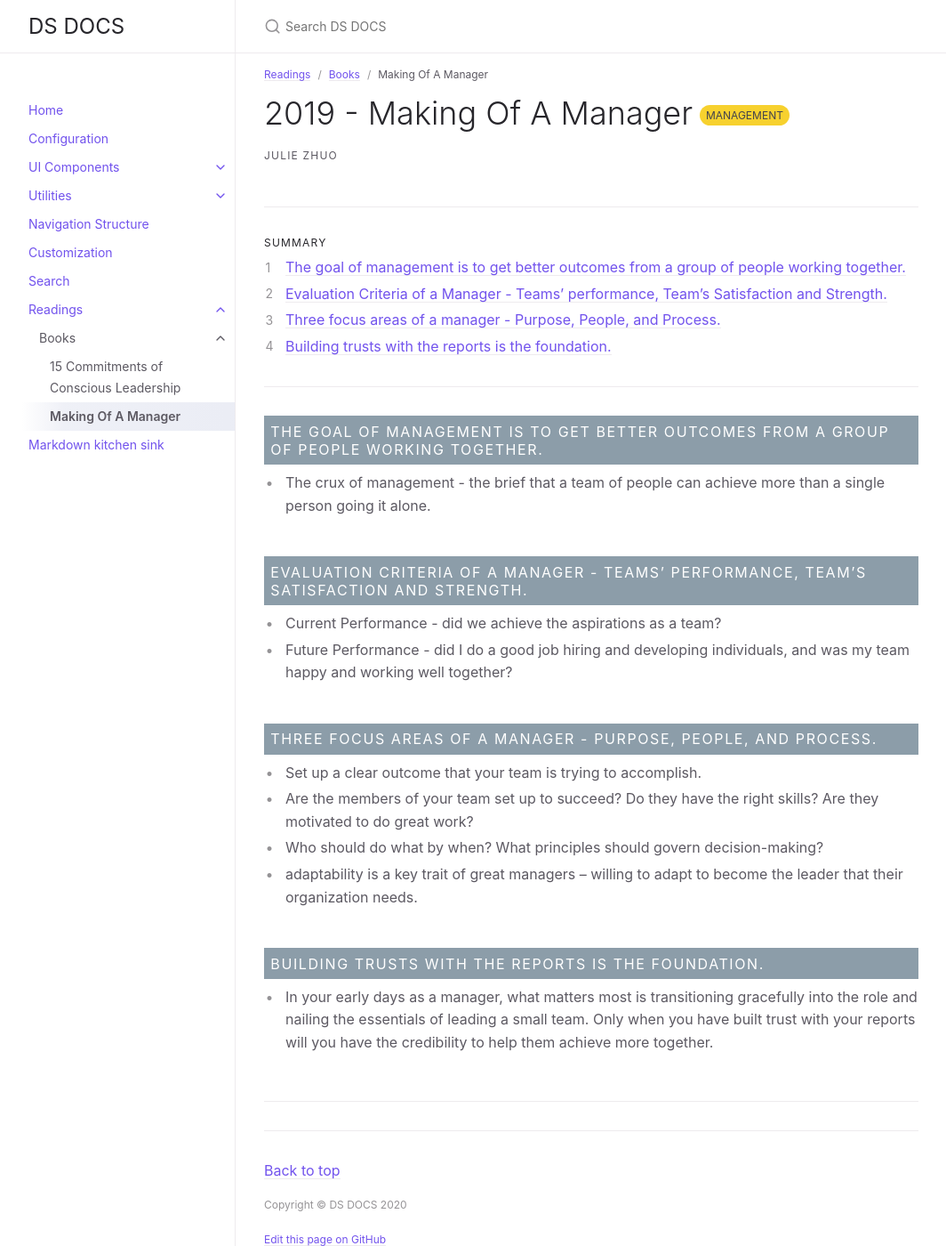
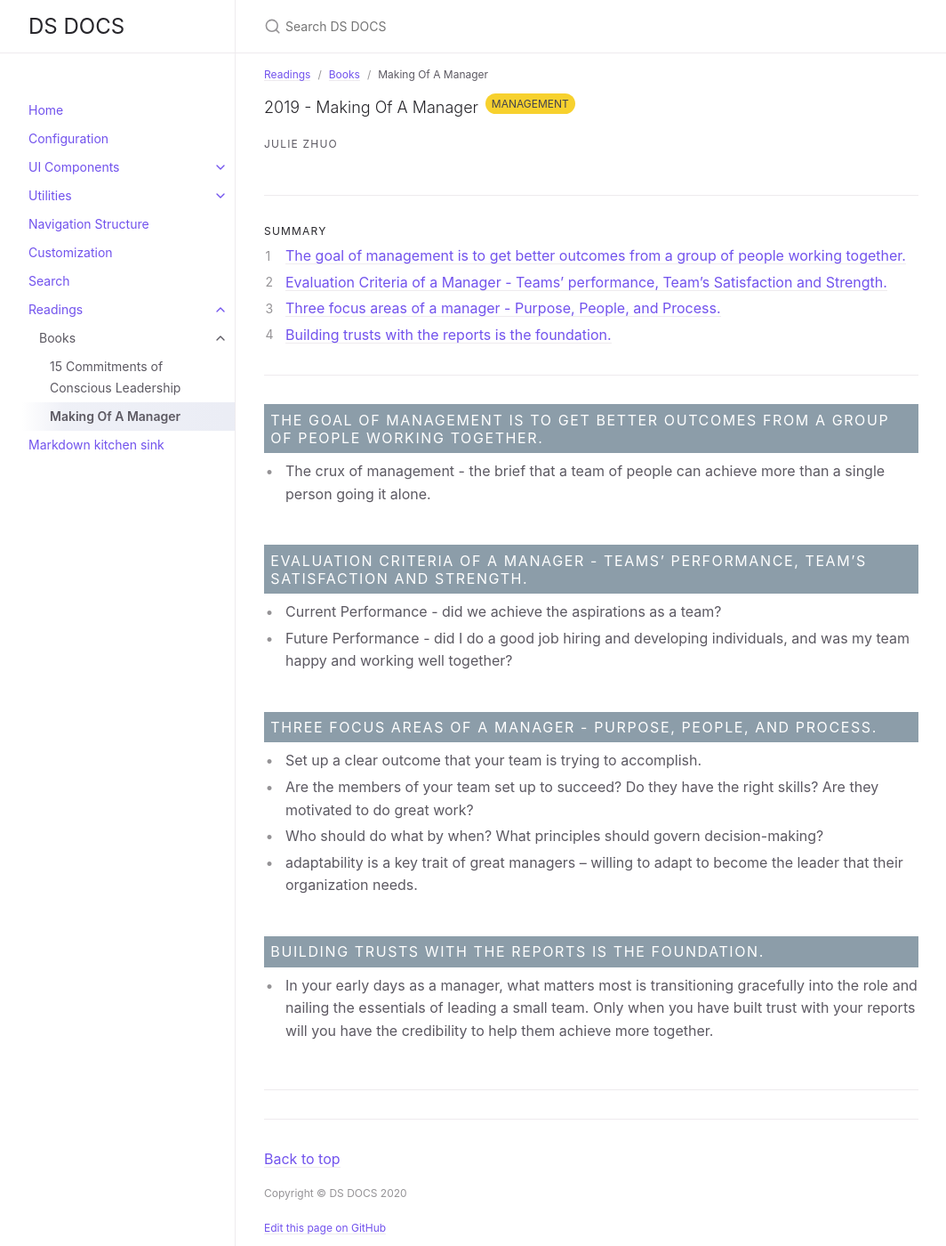
Before and after one commit to thisisjoonlim/dsdocs, a Jekyll site: the page built from docs/readings/books/making-of-a-manager.md, in a window 1280 px wide and 1400 px high. Shown: the whole window at 89% size, without its empty margins (107-1171 px from the left). Built offline with Jekyll 4.4.1, drawn with Linux system fonts in a browser that asks for light colours; comment, search, counter and statistics services are not loaded.

Commit message:
a different title size

```diff
--- a/_sass/custom/custom.scss
+++ b/_sass/custom/custom.scss
@@ -3,7 +3,7 @@
     .side-bar, #disqus_container, #disqus_thread, #formbutton-container { display: none; }
     .main-content { max-width: auto; margin: 1em;}
     body { -webkit-print-color-adjust: exact !important; }
-    .print-title-size { @include fs-6; }
+    .print-title-size { @include fs-5; }
 }
 
 // Animated Collapsible (Slide Down)
@@ -31,6 +31,8 @@ h5,
   letter-spacing: 0.1em;
 }
 
+.print-title-size { @include fs-5; }
+
 // display inline
 .d-inline {
     display: inline;
```
